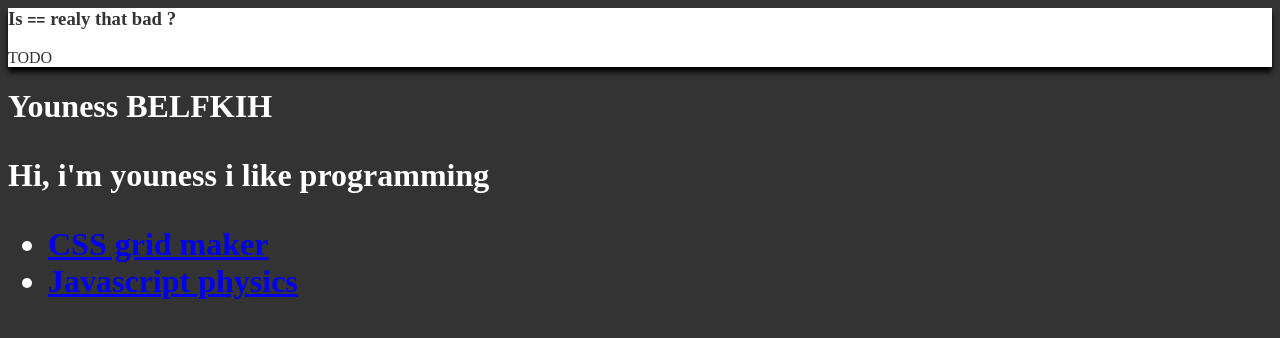
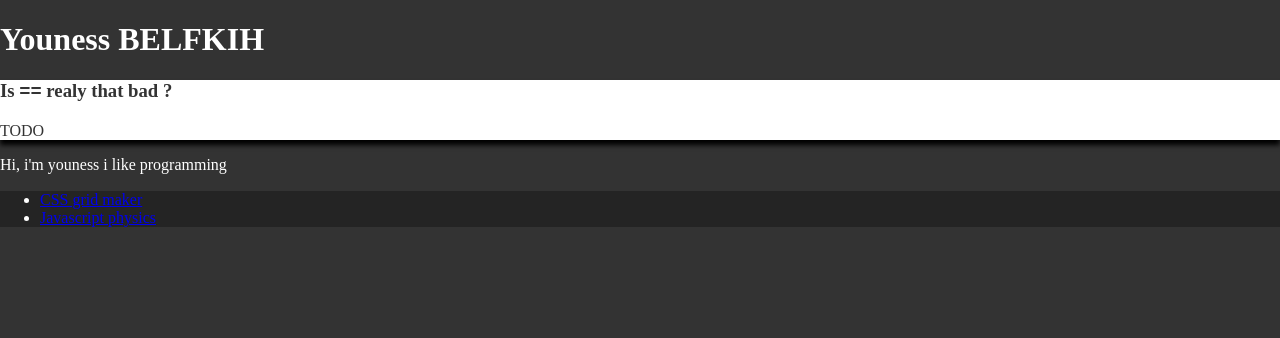
Before and after one commit to voxking/voxking.github.io, a plain HTML site: page index.html in a window 1280 px wide. Drawn offline with nearby package versions, Linux system fonts and the light colour scheme.

Commit message:
Update index.html

```diff
--- a/index.html
+++ b/index.html
@@ -1,15 +1,20 @@
 <link rel="stylesheet" href="style.css" />
+<link rel="stylesheet" href="https://cdnjs.cloudflare.com/ajax/libs/normalize/3.0.3/normalize.min.css" />
+
+<header>
+  <h1>Youness BELFKIH<h1>
+</header>
 
 <article>
   <h3>Is <code>==</code> realy that bad ? </h3>
   <p>TODO</p>
 </article>
 
-<h1>Youness BELFKIH<h1>
-
 <p>Hi, i'm youness i like programming</p>
 
-<ul>
-  <li><a href="#">CSS grid maker</a></li>
-  <li><a href="#">Javascript physics</a></li>
-</ul>
+<footer>
+  <ul>
+    <li><a href="#">CSS grid maker</a></li>
+    <li><a href="#">Javascript physics</a></li>
+  </ul>
+</footer>
```
